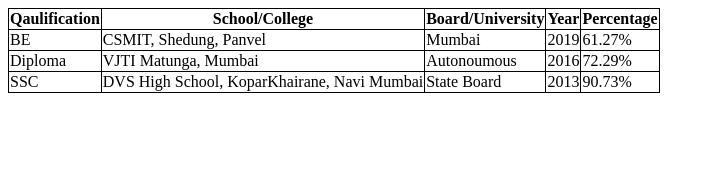
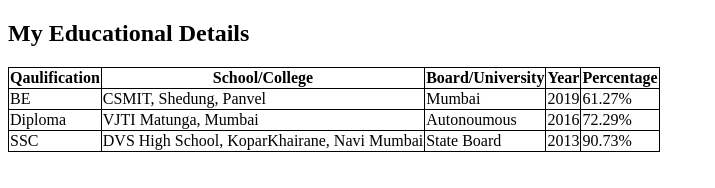
Before and after one commit to patilsushama021/my-profile, a plain HTML site: page education.html in a window 1280 px wide. Shown: the whole page, without its empty margins (0-715 px from the left). Drawn offline with Linux system fonts and the light colour scheme.

Commit message:
Update in Education Details
Update in Education Details

```diff
--- a/education.html
+++ b/education.html
@@ -10,6 +10,7 @@
         </style>
     </head>
     <body>
+        <h2> My Educational Details </h2>
         <table>
             <tr>
                     <th> Qaulification </th>
```
